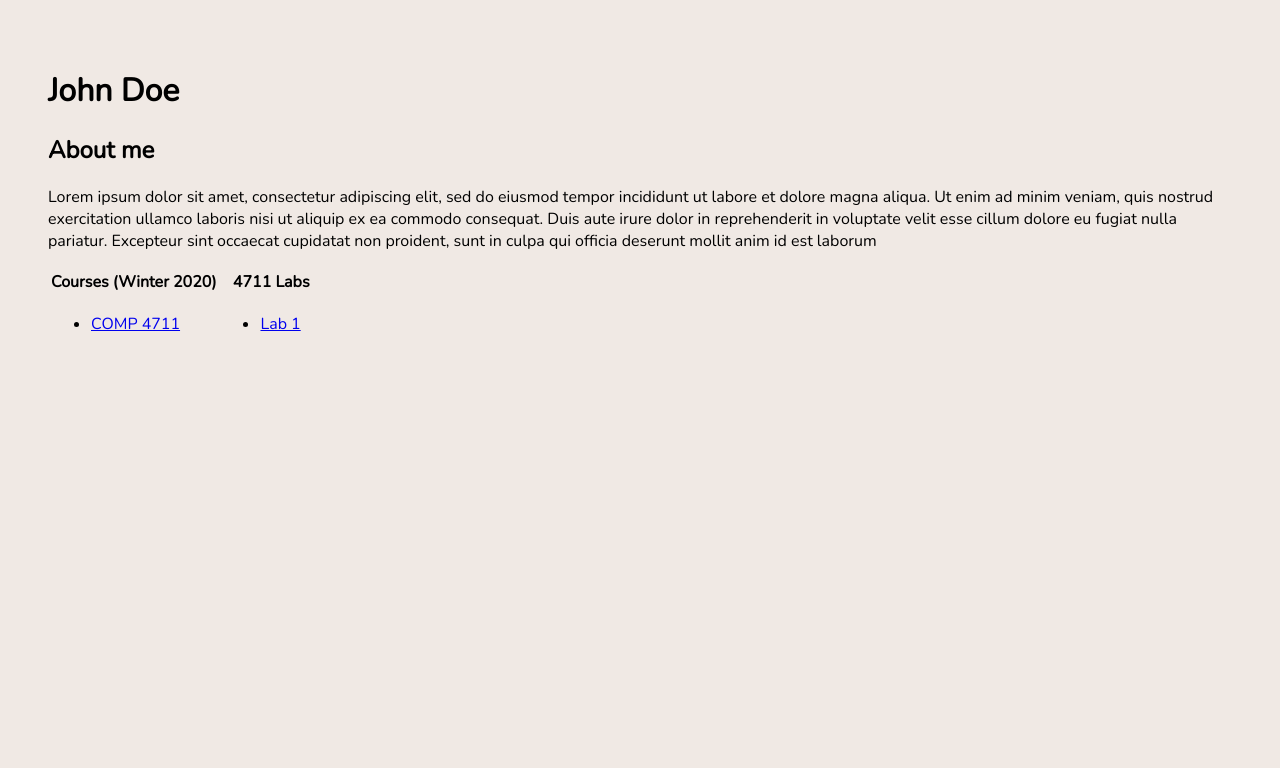
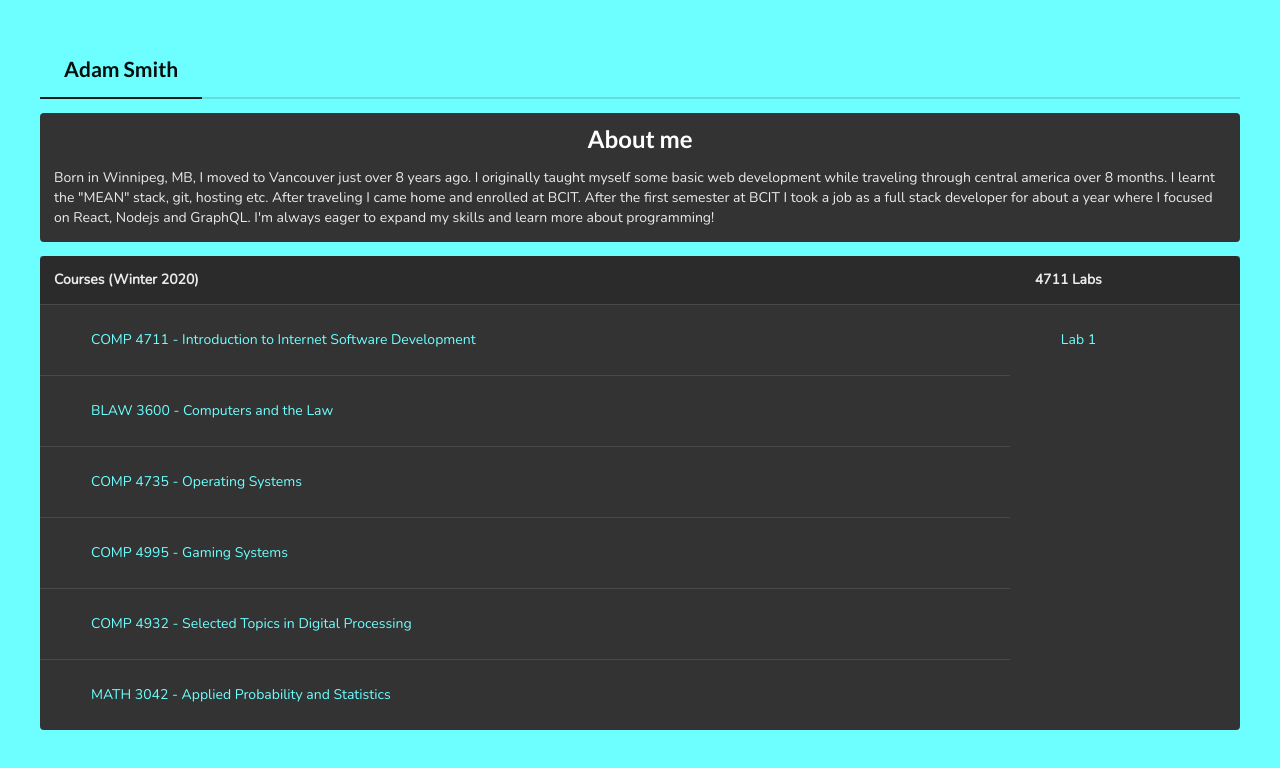
Before and after one commit to Adamsmith6300/COMP4711-Lab1, a plain HTML site: page index.html in a window 1280 px wide. Drawn offline with nearby package versions, Linux system fonts and the light colour scheme.

Commit message:
edited html and styled

```diff
--- a/index.html
+++ b/index.html
@@ -2,29 +2,56 @@
 <html>
 <head>
     <title>
-        John Doe home page
+        Adam Smith Home Page
     </title>
+    <link rel="stylesheet" type="text/css" href="https://cdnjs.cloudflare.com/ajax/libs/semantic-ui/2.4.1/semantic.css">
     <link href="https://fonts.googleapis.com/css?family=Nunito&display=swap" rel="stylesheet">
     <style>
         body {
-            background-color: #F0E9E4;
+            background-color: #6dffff;
             font-family: 'Nunito', sans-serif;
             padding: 40px;
+        }
+        a {
+            text-decoration: none;
+            color: #6dffff;
+            transition: all 0.3s ease-in-out;
+        }
+        a:hover {
+            font-size: 1.2rem;
+            text-decoration: none;
+            color: #6dffff;
+            transition: all 0.3s ease-in-out;
+        }
+        h1 {
+            font-size: 1.5rem;
+        }
+        ul {
+            list-style: none;
+        }
+        th {
+            padding: 1.0rem;
+        }
+        #aboutSection {
+            background-color: #333333;
         }
     </style>
 </head>
 <body>
-<h1>
-    John Doe
-</h1>
-<h2>About me</h2>
-<p>
-    Lorem ipsum dolor sit amet, consectetur adipiscing elit, sed do eiusmod tempor incididunt ut labore et dolore magna aliqua.
-    Ut enim ad minim veniam, quis nostrud exercitation ullamco laboris nisi ut aliquip ex ea commodo consequat.
-    Duis aute irure dolor in reprehenderit in voluptate velit esse cillum dolore eu fugiat nulla pariatur.
-    Excepteur sint occaecat cupidatat non proident, sunt in culpa qui officia deserunt mollit anim id est laborum
-</p>
-<table>
+    <div class="ui secondary pointing menu">
+        <h1 class="active item">
+            Adam Smith
+        </h1>
+
+      </div>
+<div id="aboutSection" class="ui raised segment inverted">
+    <h2 class="ui header center aligned ">About me</h2>
+    <p>
+        Born in Winnipeg, MB, I moved to Vancouver just over 8 years ago. I originally taught myself some basic web development while traveling through central america over 8 months. I learnt the "MEAN" stack, git, hosting etc. After traveling I came home and enrolled at BCIT. After the first semester at BCIT I took a job as a full stack developer for about a year where I focused on React, Nodejs and GraphQL. I'm always eager to expand my skills and learn more about programming!
+    </p>
+</div>
+
+<table class="ui selectable inverted table">
     <tr>
         <th>Courses (Winter 2020)</th>
         <th>&nbsp;&nbsp;&nbsp;4711 Labs</th>
@@ -33,18 +60,79 @@
         <td>
             <ul>
                 <li>
-                    <a href="https://www.bcit.ca/study/outlines/20201047992">COMP 4711</a>
+                    <a target="_blank" href="https://www.bcit.ca/study/outlines/20201047992">COMP 4711 - Introduction to Internet Software Development</a>
                 </li>
             </ul>
         </td>
         <td>
             <ul>
                 <li>
-                    <a href="#">Lab 1</a>
+                    <a target="_blank" href="./Lab1_WINTER2020_4711.pdf">Lab 1</a>
                 </li>
             </ul>
         </td>
     </tr>
+    <tr>
+        <td>
+            <ul>
+                <li>
+                    <a target="_blank" href="https://www.bcit.ca/study/outlines/20201012716">BLAW 3600 - Computers and the Law</a>
+                </li>
+            </ul>
+        </td>
+
+    </tr>
+    <tr>
+        <td>
+            <ul>
+                <li>
+                    <a target="_blank" href="https://www.bcit.ca/study/outlines/20201073687">COMP 4735 - Operating Systems</a>
+                </li>
+            </ul>
+        </td>
+
+    </tr>
+    <tr>
+        <td>
+            <ul>
+                <li>
+                    <a target="_blank" href="https://www.bcit.ca/study/outlines/20201042447">COMP 4995 - Gaming Systems</a>
+                </li>
+            </ul>
+        </td>
+
+    </tr>
+    <tr>
+        <td>
+            <ul>
+                <li>
+                    <a target="_blank" href="https://www.bcit.ca/study/outlines/20201042403">COMP 4932 - Selected Topics in Digital Processing</a>
+                </li>
+            </ul>
+        </td>
+
+    </tr>
+    <tr>
+        <td>
+            <ul>
+                <li>
+                    <a target="_blank" href="https://www.bcit.ca/study/outlines/20201086089">MATH 3042 - Applied Probability and Statistics</a>
+                </li>
+            </ul>
+        </td>
+
+    </tr>
+
+
 </table>
+
+
+
+<script
+  src="https://code.jquery.com/jquery-3.1.1.min.js"
+  integrity="sha256-hVVnYaiADRTO2PzUGmuLJr8BLUSjGIZsDYGmIJLv2b8="
+  crossorigin="anonymous"></script>
+<script src="https://cdnjs.cloudflare.com/ajax/libs/semantic-ui/2.4.1/semantic.js"></script>
+
 </body>
 </html>
```
